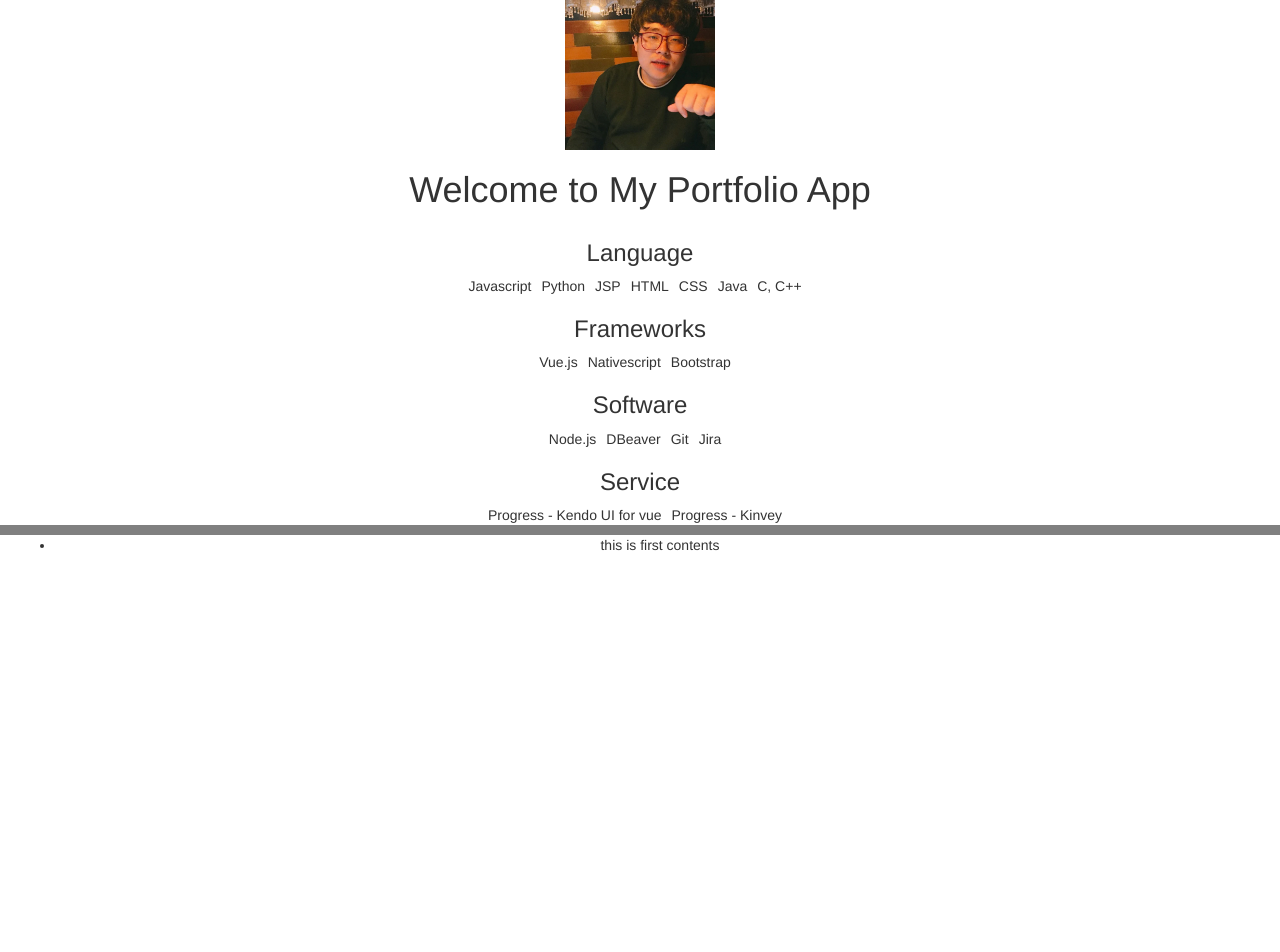
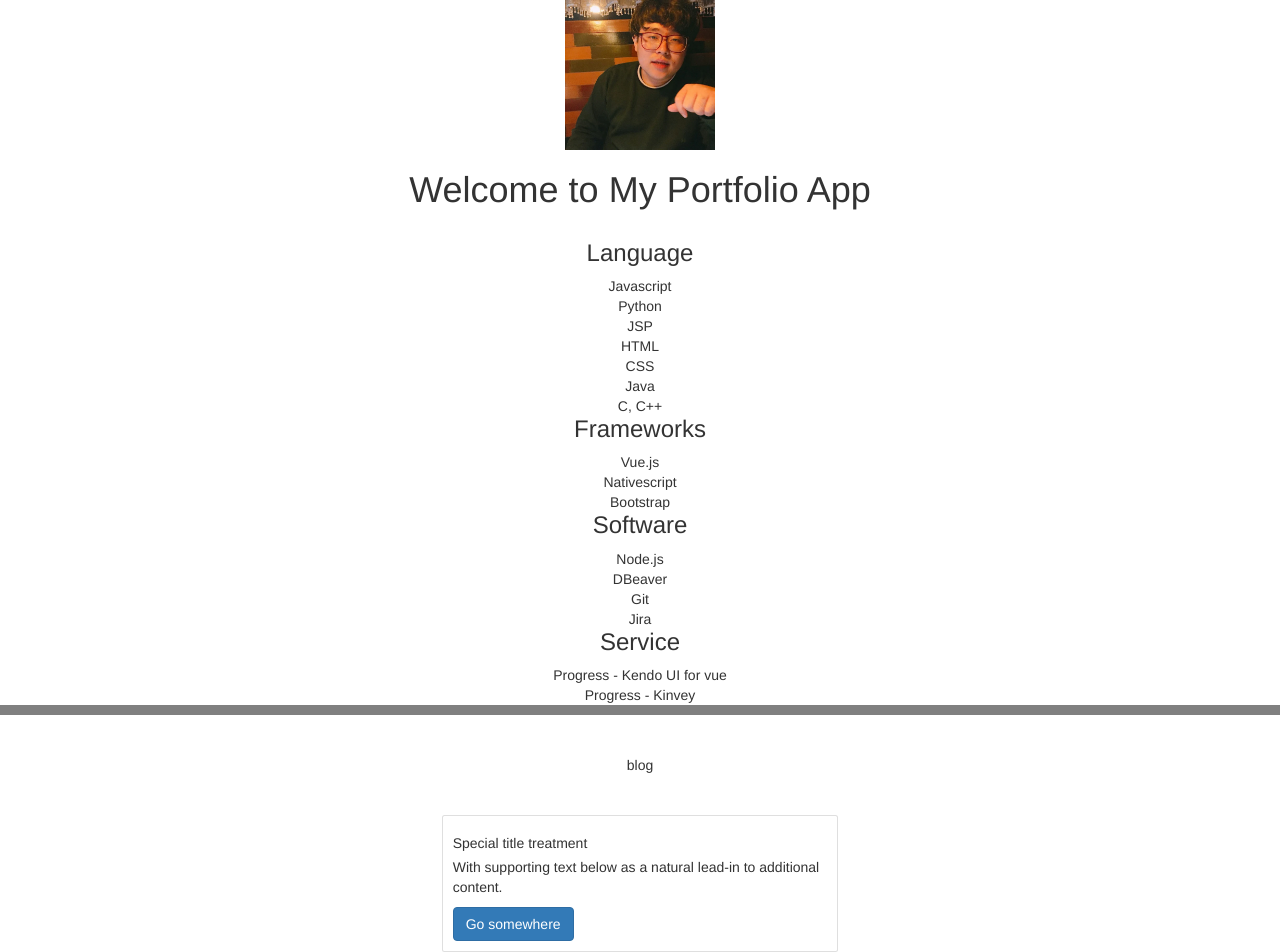
Before and after one commit to chanyb/portfolio, a Vue app: page / in a window 1280 px wide. Shown: the top 952 px of the page. Before the commit the page ends 800 px from the top, so only its background shows below. Built offline with nearby package versions, Linux system fonts and the light colour scheme.

Commit message:
update: blog 카드 디자인 업데이트

```diff
--- a/public/index.html
+++ b/public/index.html
@@ -5,6 +5,7 @@
     <meta http-equiv="X-UA-Compatible" content="IE=edge">
     <meta name="viewport" content="width=device-width,initial-scale=1.0">
     <link rel="icon" href="<%= BASE_URL %>favicon.ico">
+    <link href="https://cdn.jsdelivr.net/npm/bootstrap@5.1.3/dist/css/bootstrap.min.css" rel="stylesheet" integrity="sha384-1BmE4kWBq78iYhFldvKuhfTAU6auU8tT94WrHftjDbrCEXSU1oBoqyl2QvZ6jIW3" crossorigin="anonymous">
     <title><%= htmlWebpackPlugin.options.title %></title>
   </head>
   <body>
--- a/src/components/blog.vue
+++ b/src/components/blog.vue
@@ -1,10 +1,17 @@
 <template>
 	<div>
-		<div class="row">
-			<div class="col-md-12" style="text-align:center;">
-				<ul>
-					<li>this is first contents</li>
-				</ul>
+		<div class="row justify-content-center align-items-center" style="min-height:100px;">
+			<div class="col-md-12 text-center">blog</div>
+		</div>
+		<div class="row justify-content-center" style="margin-bottom:10px;">
+			<div class="col-md-4">
+				<div class="card">
+				<div class="card-body">
+					<h5 class="card-title">Special title treatment</h5>
+					<p class="card-text">With supporting text below as a natural lead-in to additional content.</p>
+					<a href="#" class="btn btn-primary">Go somewhere</a>
+				</div>
+				</div>
 			</div>
 		</div>
 	</div>
@@ -13,81 +20,11 @@
 <script>
 export default {
 	name:"componentBlog",
-	props: {
-		msg: String,
-	},
-	methods: {
-		moveLeft: function () {
-			var mainFrame = document.getElementById("main");
-			mainFrame.classList.add("moveLeft");
-		},
-		toggleItem: function (val) {
-			var skillBody = document.getElementById("skillBody");
 
-			var targetClass = skillBody.classList;
-
-			if (targetClass.length === 1) {
-				skillBody.classList.add("col-md-6");
-				skillBody.classList.add("moveLeft");
-				skillBody.classList.remove("col-md-12");
-
-				skillBody.addEventListener(
-					"animationend",
-					() => {
-						this.flag.itemToggle = val;
-					},
-					false,
-				);
-			} else {
-				this.flag.itemToggle = val;
-			}
-		},
-	},
-	data() {
-		return {
-			flag: {
-				itemToggle: false,
-			},
-		};
-	},
 };
 </script>
 
 <!-- Add "scoped" attribute to limit CSS to this component only -->
 <style scoped>
-.item {
-	margin-right: 10px;
-}
-.item:hover {
-	color: #238038;
-	cursor: pointer;
-}
-.preparing {
-	color: gray;
-}
-.preparing:hover {
-	color: gray;
-	cursor: default;
-}
 
-@-webkit-keyframes moveLeft {
-	from {
-		left: 30vh;
-	}
-	to {
-		left: 0px;
-	}
-}
-
-.moveLeft {
-	animation-name: moveLeft;
-	animation-duration: 1s;
-	animation-fill-mode: forwards;
-}
-
-@media all and (min-width: 1200px) {
-	.window-mr {
-		padding-right: 10%;
-	}
-}
 </style>
```
